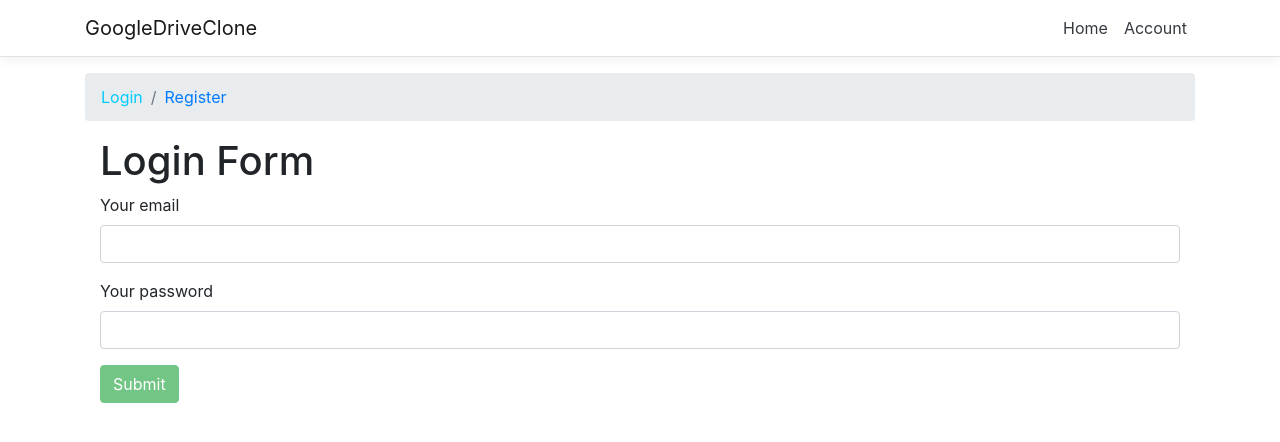
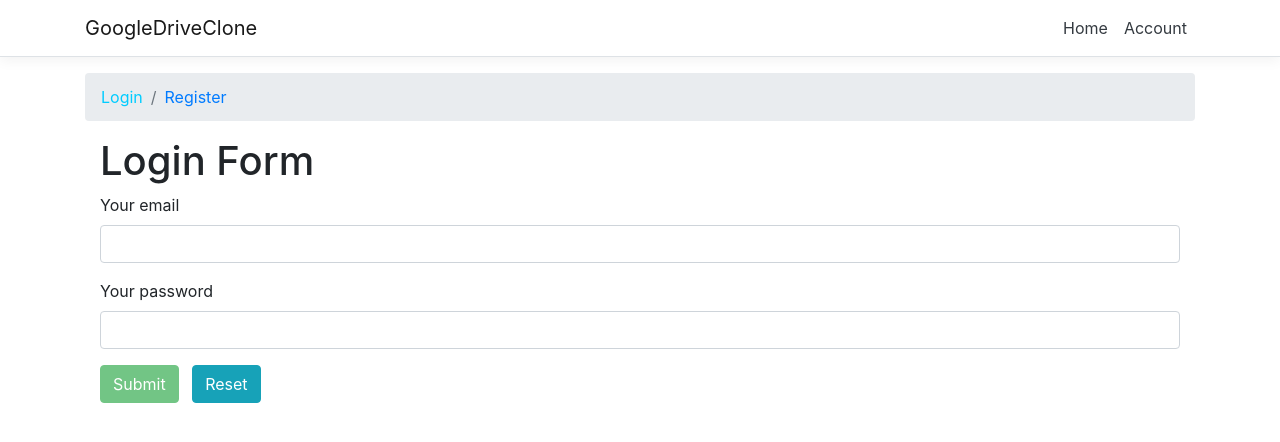
Before and after one commit to ngohungphuc/Presentation, an Angular app in the folder Angular Workshop/src/starting-point/GoogleDriveClone/GoogleDriveClone/ClientApp/: page /account/login in a window 1280 px wide. Shown: the top 442 px of the page. Built offline with nearby package versions, Linux system fonts and the light colour scheme.

Commit message:
add reset function

```diff
--- a/Angular Workshop/src/starting-point/GoogleDriveClone/GoogleDriveClone/ClientApp/src/app/account/login/login.component.html
+++ b/Angular Workshop/src/starting-point/GoogleDriveClone/GoogleDriveClone/ClientApp/src/app/account/login/login.component.html
@@ -49,5 +49,7 @@
     <button type="submit" class="btn btn-success" [disabled]="!loginForm.valid">
       Submit
     </button>
+    &nbsp;
+    <button class="btn btn-info" (click)="resetForm()">Reset</button>
   </form>
 </div>
--- a/Angular Workshop/src/starting-point/GoogleDriveClone/GoogleDriveClone/ClientApp/src/app/account/login/login.component.ts
+++ b/Angular Workshop/src/starting-point/GoogleDriveClone/GoogleDriveClone/ClientApp/src/app/account/login/login.component.ts
@@ -33,8 +33,8 @@ export class LoginComponent implements OnInit {
   }
 
   //TODO: reset form value
-  public resetForm(){
-
+  public resetForm() {
+    this.loginForm.reset();
   }
 
   private buildForm() {
```
